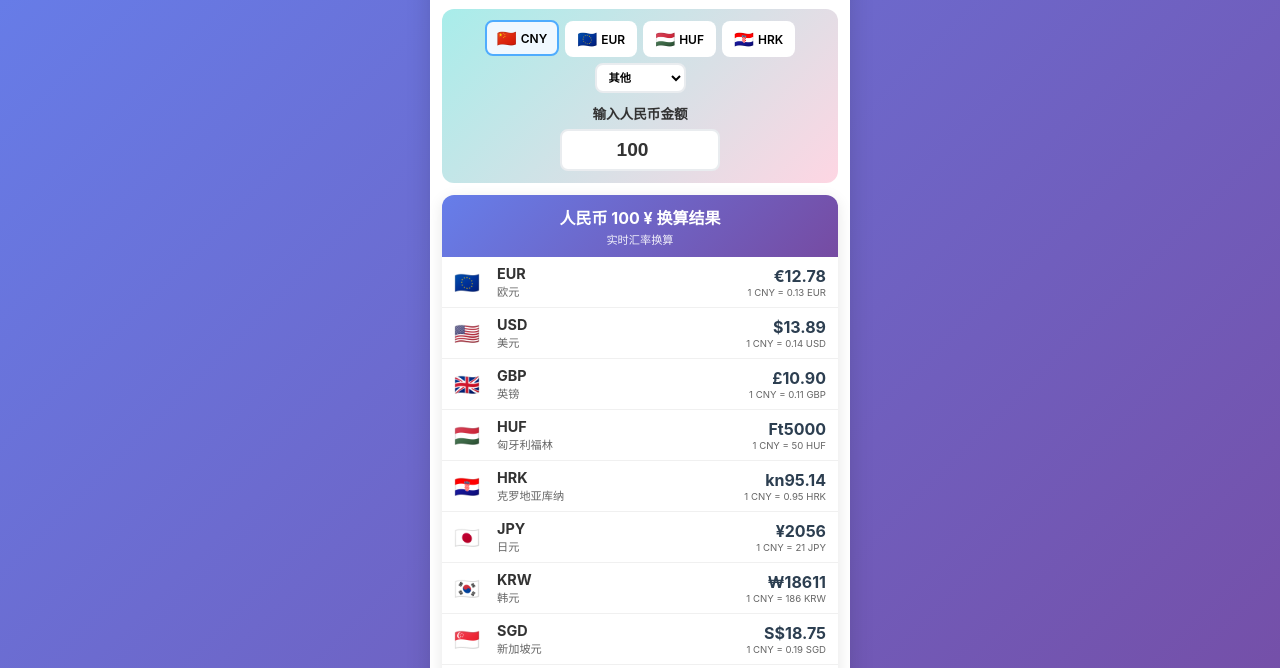
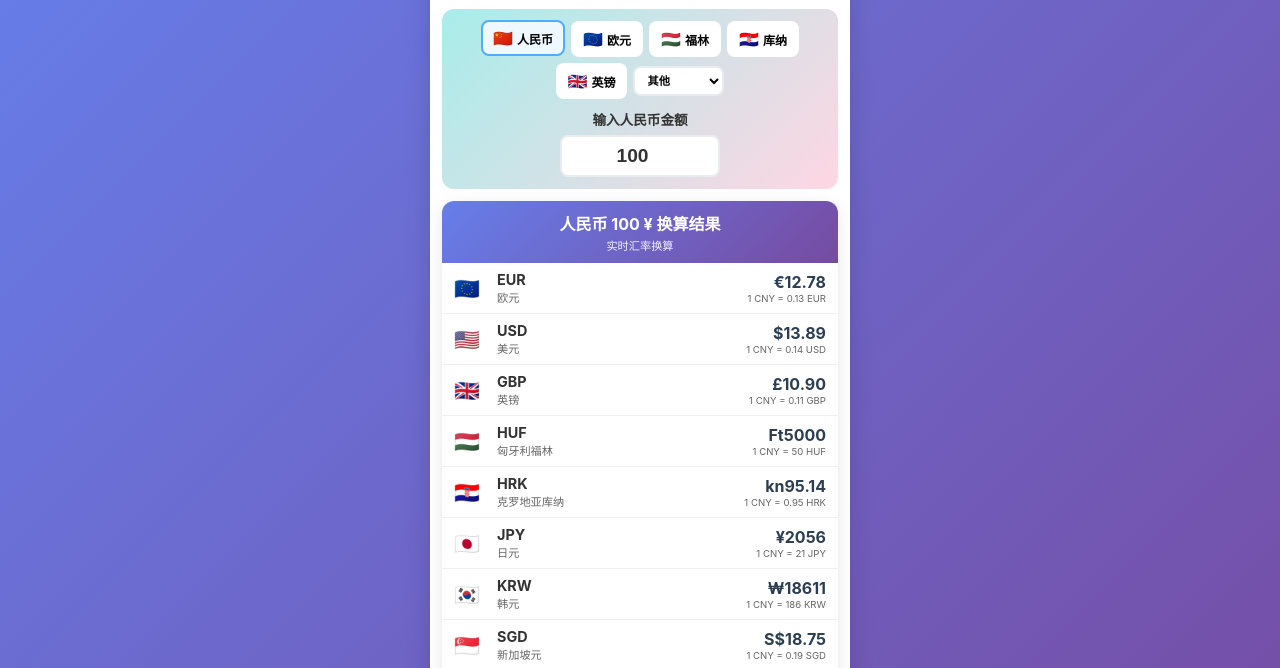
Before and after one commit to samanthalinwr/currency-converter, a plain HTML site: page index.html in a window 1280 px wide. Shown: the part 88-756 px from the top of the page. Drawn offline with Linux system fonts and the light colour scheme; no server answers.

Commit message:
Update index.html

```diff
--- a/index.html
+++ b/index.html
@@ -272,25 +272,27 @@
              <div class="currency-selection">
                 <div class="quick-btn active" data-currency="CNY">
                     <span class="flag">🇨🇳</span>
-                        <span>CNY</span>
+                    <span>人民币</span>
                 </div>
                 <div class="quick-btn" data-currency="EUR">
                     <span class="flag">🇪🇺</span>
-                        <span>EUR</span>
+                    <span>欧元</span>
                 </div>
                 <div class="quick-btn" data-currency="HUF">
                     <span class="flag">🇭🇺</span>
-                        <span>HUF</span>
+                    <span>福林</span>
                 </div>
                 <div class="quick-btn" data-currency="HRK">
                     <span class="flag">🇭🇷</span>
-                        <span>HRK</span>
+                    <span>库纳</span>
+                </div>
+                <div class="quick-btn" data-currency="GBP">
+                    <span class="flag">🇬🇧</span>
+                    <span>英镑</span>
                 </div>
                 <select class="dropdown-compact" id="currencyDropdown">
                     <option value="">其他</option>
-                        <option value="GBP">🇬🇧 英镑</option>
-                        <option value="HUF">🇭🇺 福林</option>
-                        <option value="HRK">🇭🇷 库纳</option>
+                    <option value="USD">🇺🇸 美元</option>
                     <option value="JPY">🇯🇵 日元</option>
                     <option value="KRW">🇰🇷 韩元</option>
                     <option value="SGD">🇸🇬 新元</option>
@@ -474,7 +476,7 @@
                 }
             }
 
-            if (['CNY', 'EUR', 'HUF','HRK'].indexOf(currency) !== -1) {
+            if (['CNY', 'EUR', 'HUF','HRK','GBP'].indexOf(currency) !== -1) {
                 currencyDropdown.value = '';
             } else {
                 currencyDropdown.value = currency;
```
Lines whose indentation alone changed are shown as unchanged.
